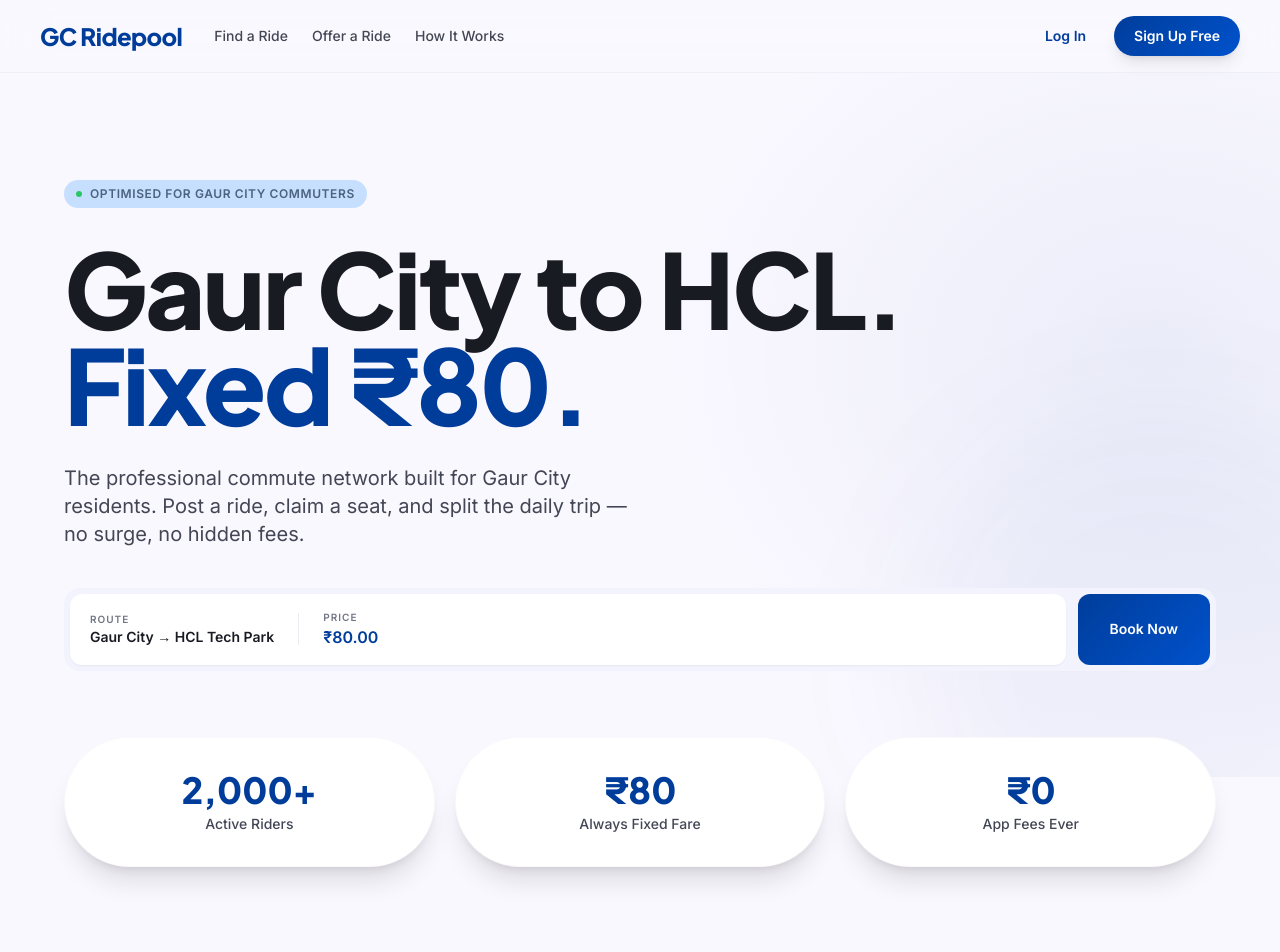
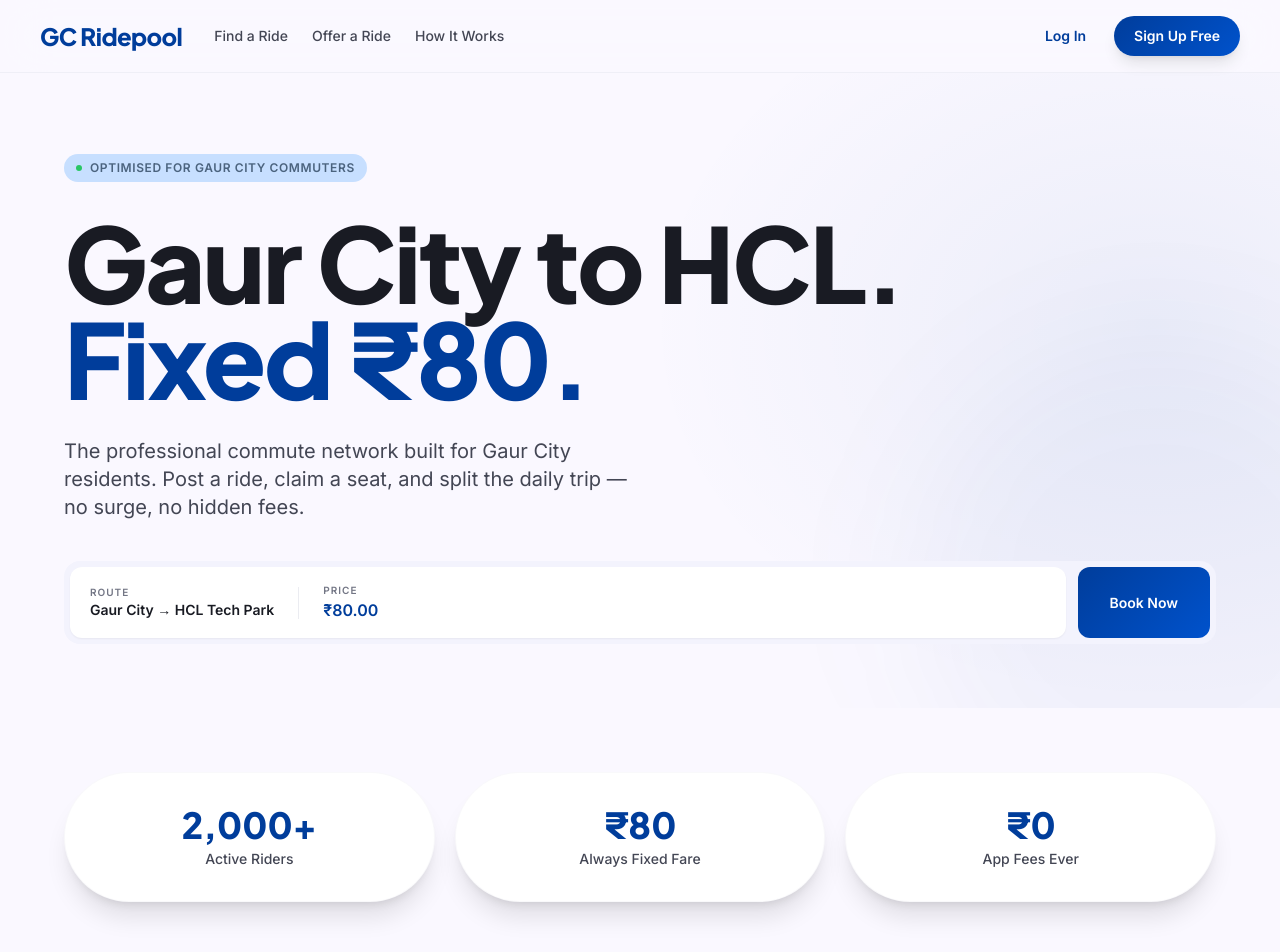
Before and after one commit to kunalrai/carpool-app, a React (Vite) app: page / in a window 1280 px wide. Shown: the top 952 px of the page. Built offline with nearby package versions, Linux system fonts and the light colour scheme; no server answers.

Commit message:
Fix stats bar overlapping booking widget by removing negative margin

```diff
--- a/src/screens/LandingPage.tsx
+++ b/src/screens/LandingPage.tsx
@@ -84,7 +84,7 @@
       </nav>
 
       {/* ── Hero ── */}
-      <section className="relative min-h-[88vh] flex items-center px-6 md:px-16 overflow-hidden" style={{ background: C.surface }}>
+      <section className="relative flex items-center px-6 md:px-16 pt-20 pb-16 overflow-hidden" style={{ background: C.surface }}>
         {/* Background decoration */}
         <div className="absolute right-0 top-0 w-1/2 h-full opacity-[0.06] pointer-events-none select-none"
           style={{ background: `radial-gradient(ellipse at 80% 40%, ${C.primary}, transparent 70%)` }} />
@@ -140,7 +140,7 @@
       </section>
 
       {/* ── Stats Bar ── */}
-      <section className="px-6 md:px-16 -mt-10 mb-24 relative z-20">
+      <section className="px-6 md:px-16 py-16 mb-8">
         <div className="max-w-7xl mx-auto grid grid-cols-1 sm:grid-cols-3 gap-5">
           {[
             { val: "2,000+", label: "Active Riders" },
```
